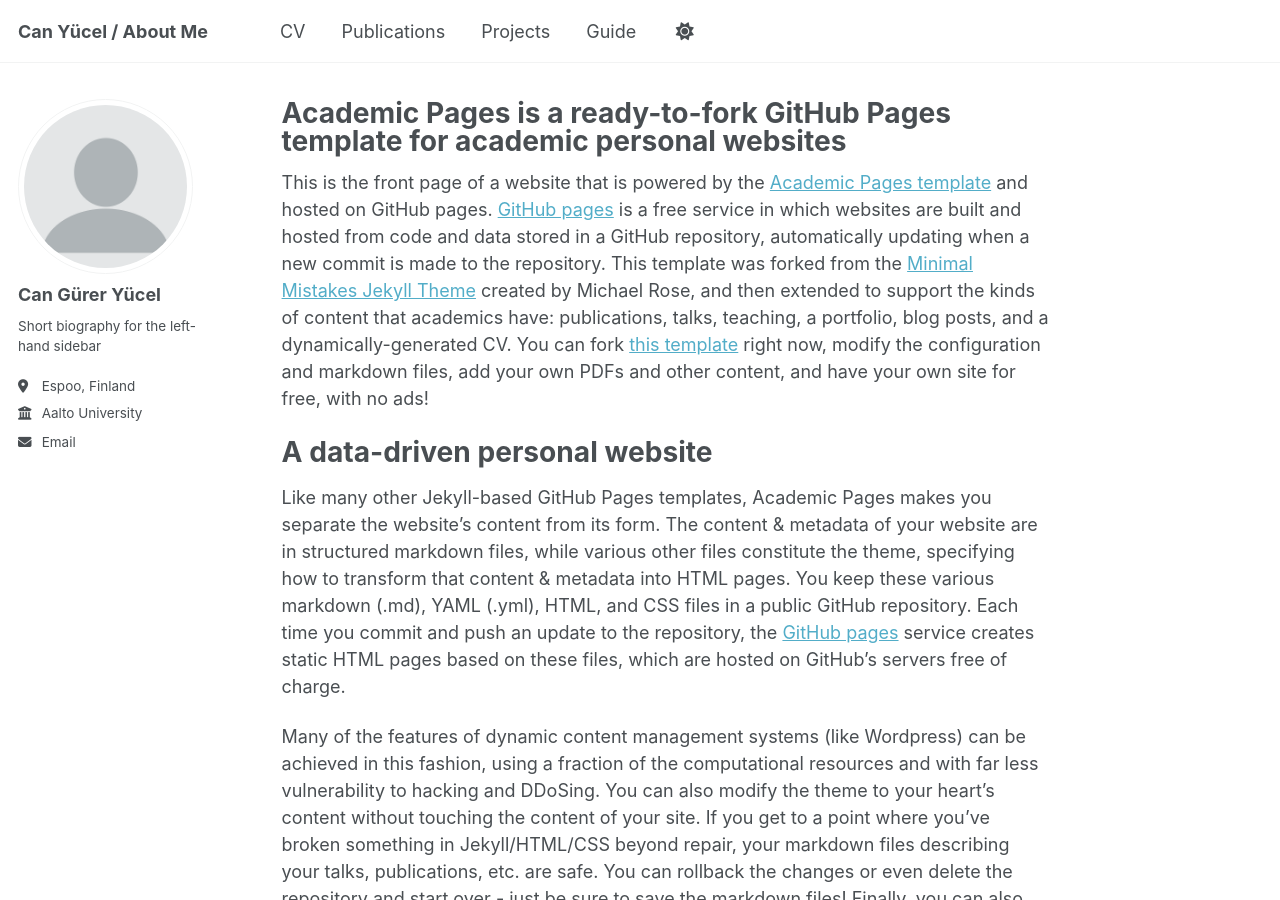
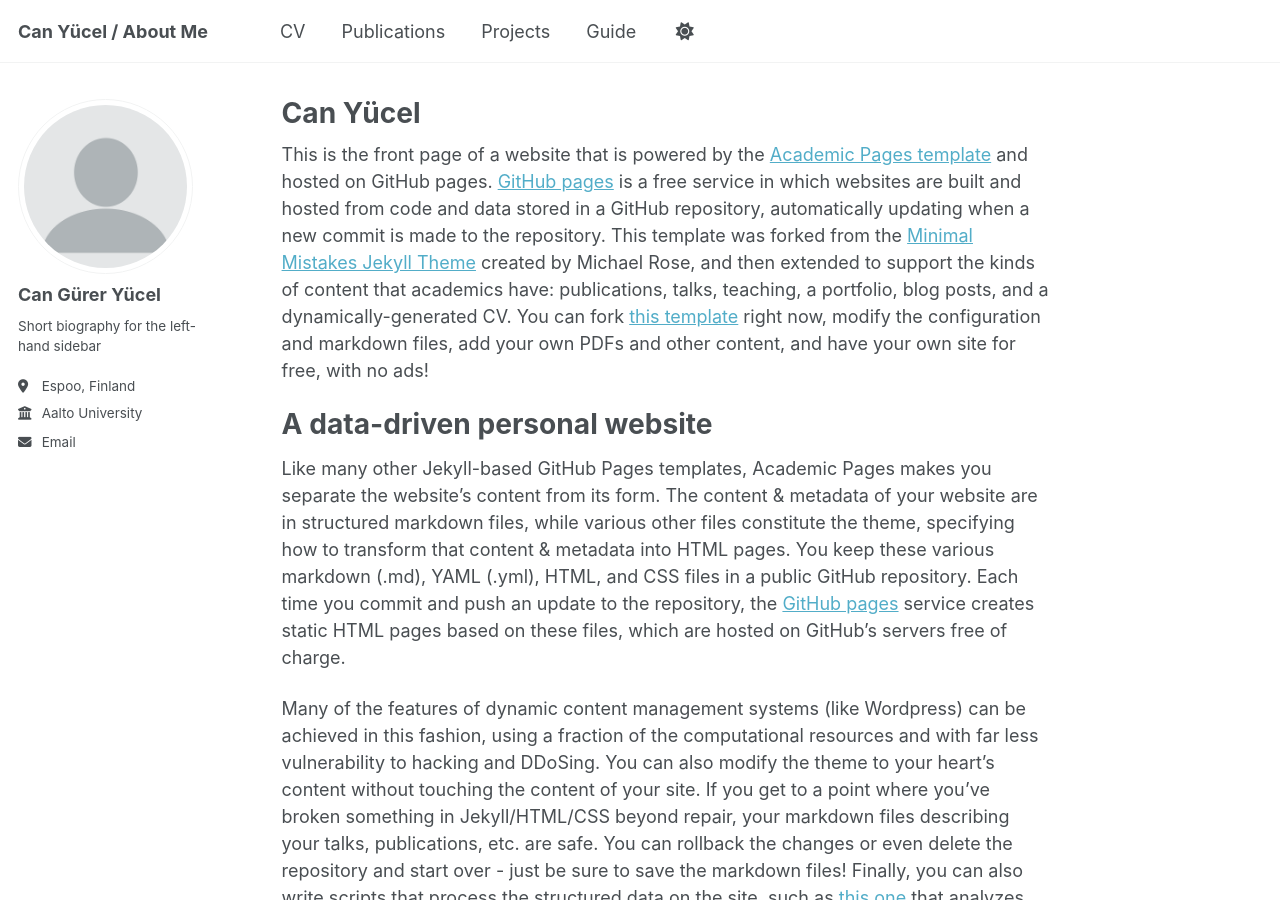
Before and after one commit to gureryucel/gureryucel.github.io, a Jekyll site: the page built from _pages/about.md, in a window 1280 px wide and 900 px high. Built offline with Jekyll 4.4.1, drawn with Linux system fonts in a browser that asks for light colours.

Commit message:
Update about.md

```diff
--- a/_pages/about.md
+++ b/_pages/about.md
@@ -1,6 +1,6 @@
 ---
 permalink: /
-title: "Academic Pages is a ready-to-fork GitHub Pages template for academic personal websites"
+title: "Can Yücel"
 author_profile: true
 redirect_from:
   - /about/
```
